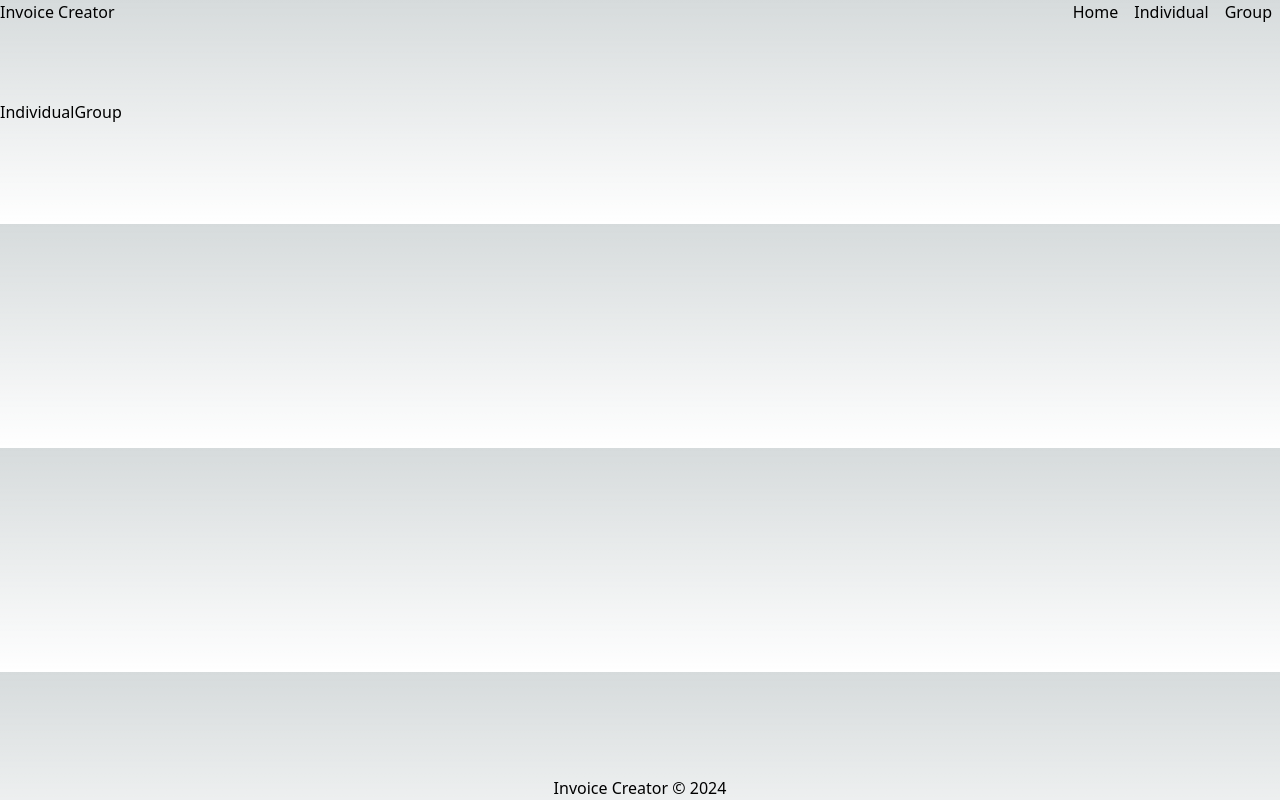
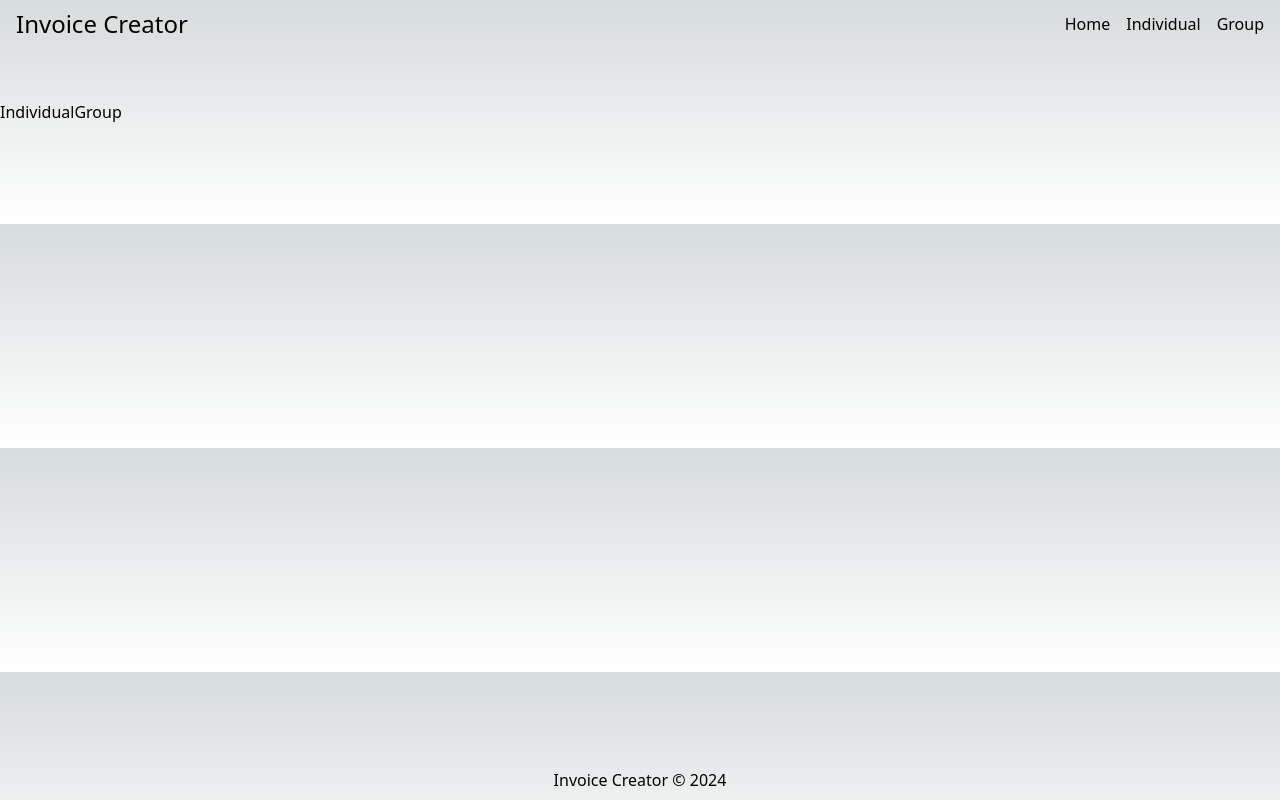
Before and after one commit to osamakashif/Frontend_Invoice_creator, a Next.js app: page / in a window 1280 px wide. Built offline with nearby package versions, Linux system fonts and the light colour scheme.

Commit message:
[style]: Header, Footer, Navbar padding.
Adjust Header, Footer, Navbar padding.

```diff
--- a/app/components/footer/Footer.tsx
+++ b/app/components/footer/Footer.tsx
@@ -2,7 +2,7 @@ import "./Footer.css";
 
 export const Footer = () => {
   return (
-    <div className="footer text-center">
+    <div className="footer text-center p-2">
       <p>Invoice Creator © 2024</p>
     </div>
   );
--- a/app/components/header/Header.tsx
+++ b/app/components/header/Header.tsx
@@ -3,7 +3,7 @@ import "./Header.css"
 
 export const Header =() => {
     return (
-        <div className="header">
+        <div className="header p-2">
             <Navbar />
         </div>
     )
--- a/app/components/navbar/Navbar.tsx
+++ b/app/components/navbar/Navbar.tsx
@@ -11,9 +11,9 @@ export const Navbar = () => {
   ];
   const title: string = "Invoice Creator";
   return (
-    <div className="flex justify-between">
+    <div className="flex justify-between items-center">
       <h1>
-        <a className="nav-link" onClick={() => router.push("/")}>
+        <a className="nav-link text-2xl px-2" onClick={() => router.push("/")}>
           {title}
         </a>
       </h1>
```
